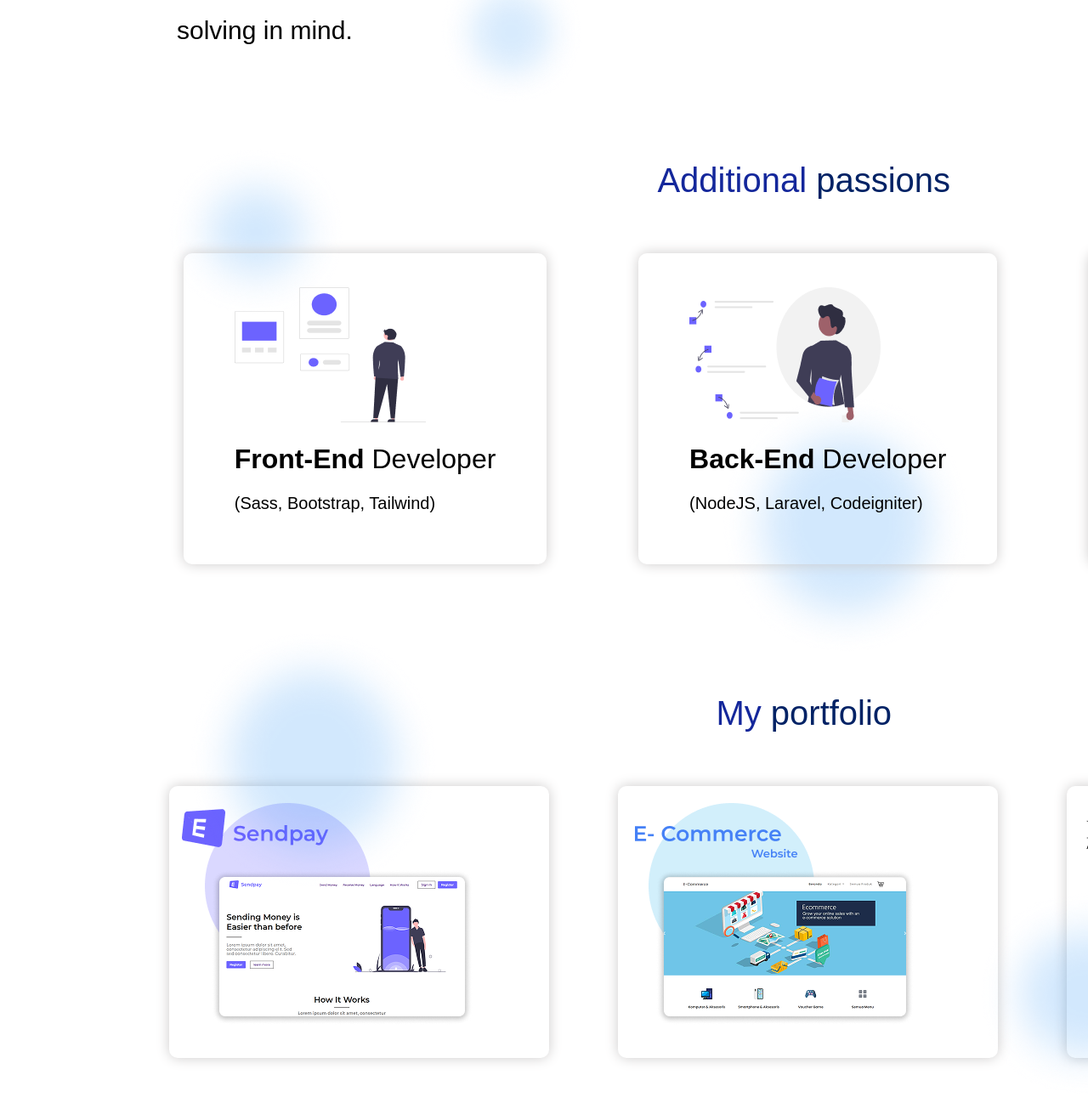
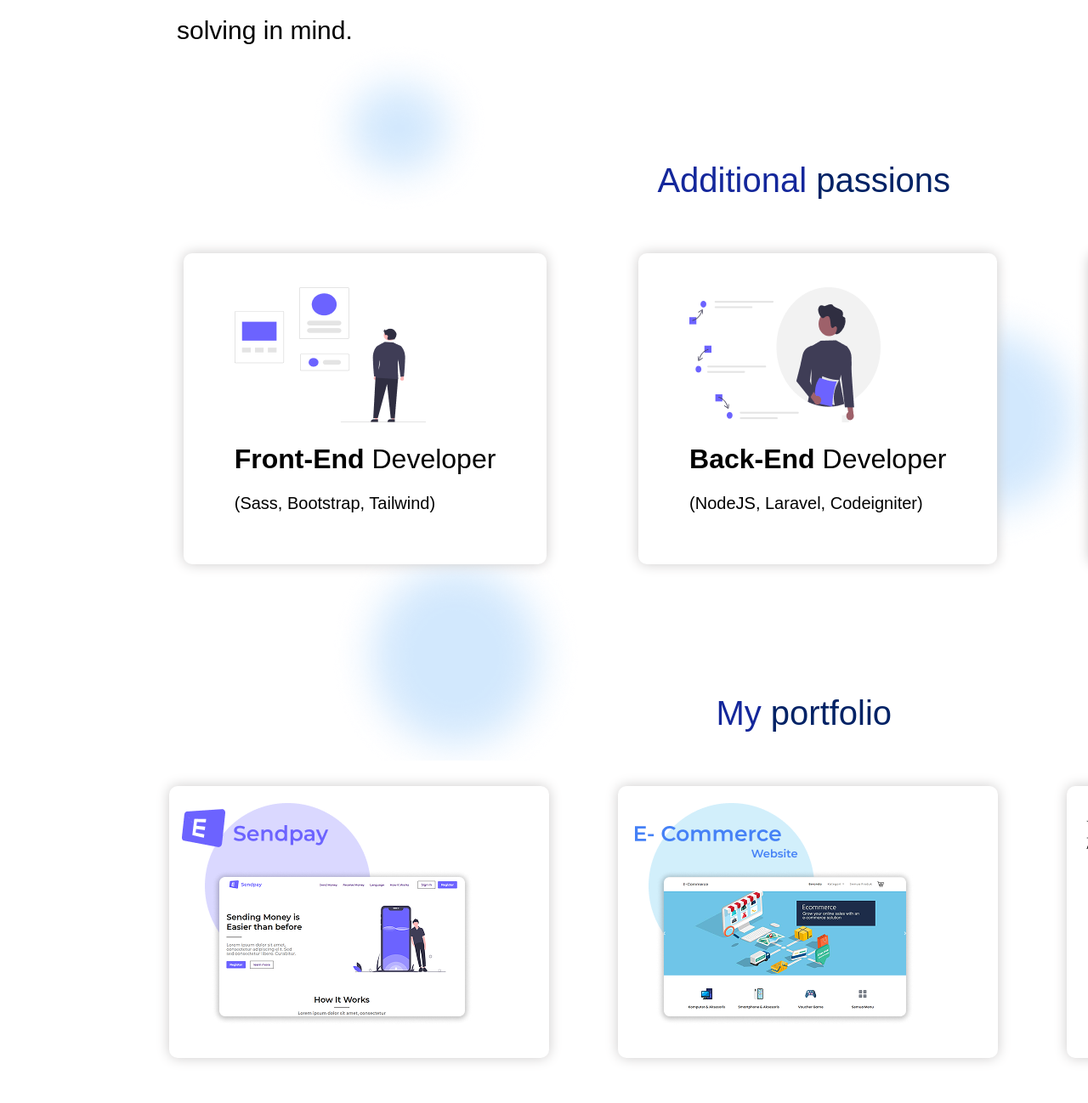
Before and after one commit to umaroo6/Lesson-13, a plain HTML site: page index.html in a window 1280 px wide. Shown: the part 667-1965 px from the top of the page at 85% size. Drawn offline with Linux system fonts and the light colour scheme.

Commit message:
Problems solved

```diff
--- a/index.html
+++ b/index.html
@@ -65,8 +65,7 @@
     <br>
     <br>
     <br>
- <div style="  position: relative;
-   z-index: -1;">
+ <div >
      <h2 style="color: #14279B;font-size: 40px;font-weight: 100;text-align: center;">My <span style="color: #002265;font-weight: 400;">portfolio</span> </h2>
     <div class="d5">
 
@@ -134,7 +133,7 @@
    </div>
 </div>
 <div >
-    <img style="position: absolute;z-index: 0;top: 180px;left: 190px;" src="./Background.png">
+    <img style="position: absolute;z-index: 0;top: 50px;left: 350px;" src="./Background.png">
 </div>
 
 </body>
--- a/style.css
+++ b/style.css
@@ -1,7 +1,9 @@
 body{
     font-family: 'Poppins', sans-serif;
     width: 1875.516px;
-
+   background-color: white;
+   position: relative;
+   z-index: 1;
 }
 .b1{
     border: none;
@@ -46,7 +48,8 @@ body{
     justify-content: space-evenly;
 }
 .d4{
-     position: relative;
+     background-color: white;
+   position: relative;
    z-index: 1;
   padding: 40px 60px;
     box-shadow: 0 0 15px  rgb(205, 203, 203);
@@ -60,7 +63,9 @@ body{
     font-size: 20px;
 }
 .d5{
-
+   background-color: white;
+   position: relative;
+   z-index: 1;
    display: flex;
     padding: 30px 100px;
     justify-content: space-evenly;
```
